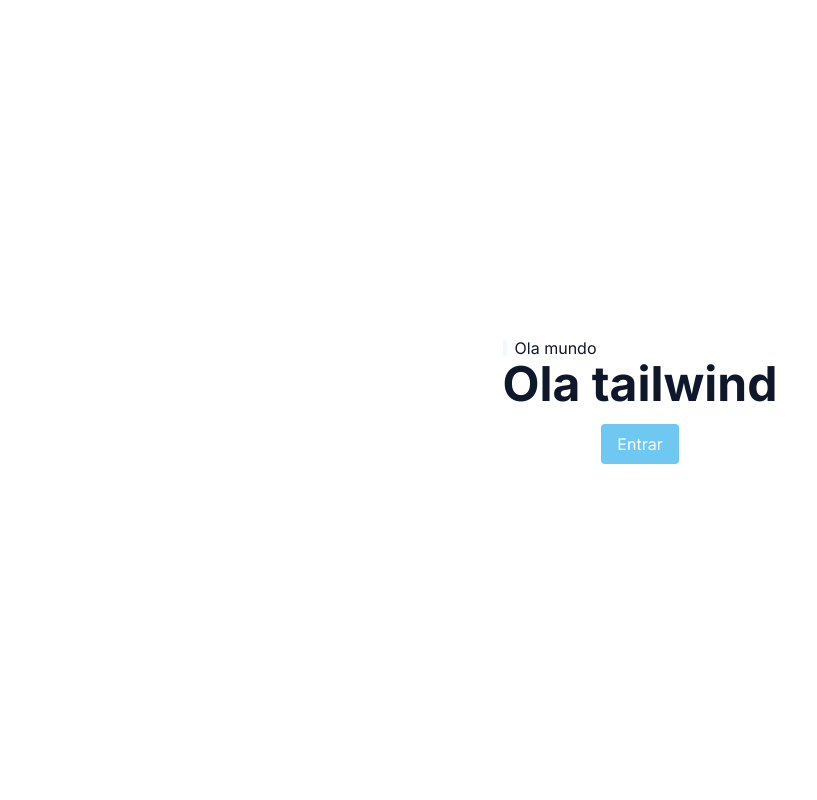
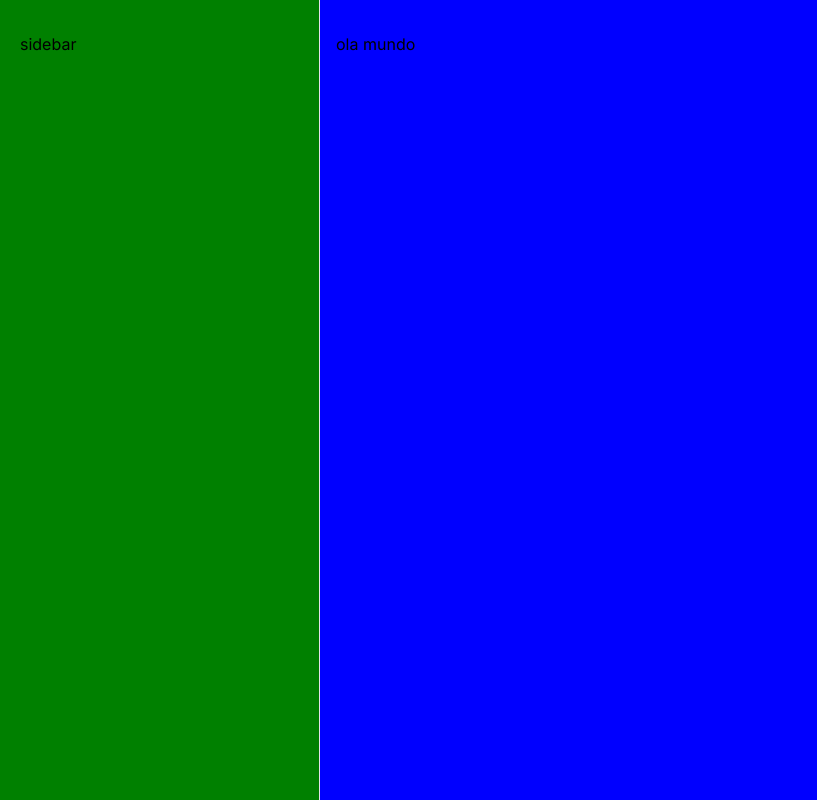
Before and after one commit to marlondenisck/masterizando-tailwind-nextjs, a Next.js app: page / in a window 1280 px wide. Shown: the whole page, without its empty margins (0-817 px from the left). Built offline with nearby package versions, Linux system fonts and the light colour scheme.

Commit message:
Estrutura do Layout

```diff
--- a/src/app/layout.tsx
+++ b/src/app/layout.tsx
@@ -16,7 +16,14 @@
 }>) {
   return (
     <html lang='en'>
-      <body className={inter.className}>{children}</body>
+      <body className={inter.className}>
+        <div className='grid-cols-app grid min-h-screen'>
+          <aside className='border-r border-zinc-200 bg-[green] px-5 py-8'>
+            sidebar
+          </aside>
+          <main className='bg-[blue] px-4 pb-12 pt-8'>{children}</main>
+        </div>
+      </body>
     </html>
   )
 }
--- a/src/app/page.tsx
+++ b/src/app/page.tsx
@@ -1,18 +1,3 @@
 export default function Home() {
-  return (
-    <div className='bg-slate-0 flex h-screen flex-col items-center justify-center p-4 text-center text-slate-900 dark:bg-slate-900 dark:text-slate-50'>
-      <div className='mx-auto max-w-[700px]'>
-        <h1 className='flex items-center gap-2 before:h-4 before:w-1 before:bg-sky-50'>
-          Ola mundo
-        </h1>
-        <h2 className='text-3xl font-bold md:text-5xl'>Ola tailwind</h2>
-        <button
-          disabled
-          className='mt-4 cursor-pointer rounded bg-sky-500 px-4 py-2 text-white enabled:hover:bg-sky-600 disabled:cursor-not-allowed disabled:opacity-60'
-        >
-          Entrar
-        </button>
-      </div>
-    </div>
-  )
+  return <h1>ola mundo</h1>
 }
--- a/tailwind.config.ts
+++ b/tailwind.config.ts
@@ -1,17 +1,17 @@
 import type { Config } from 'tailwindcss'
 
 const config: Config = {
-  content: [
-    './src/pages/**/*.{js,ts,jsx,tsx,mdx}',
-    './src/components/**/*.{js,ts,jsx,tsx,mdx}',
-    './src/app/**/*.{js,ts,jsx,tsx,mdx}',
-  ],
+  content: ['./src/**/*.tsx'],
   theme: {
     extend: {
+      gridTemplateColumns: {
+        app: 'minmax(18rem, 20rem) 1fr',
+      },
+      maxWidth: {
+        app: '700px',
+      },
       colors: {
-        background: 'var(--background)',
-        foreground: 'var(--foreground)',
-        teste: '#8257e6',
+        teste: '#333',
       },
     },
   },
```
Also changed, not shown: projeto.png (added), 1 other file (tests, documents, lock files or other folders).
